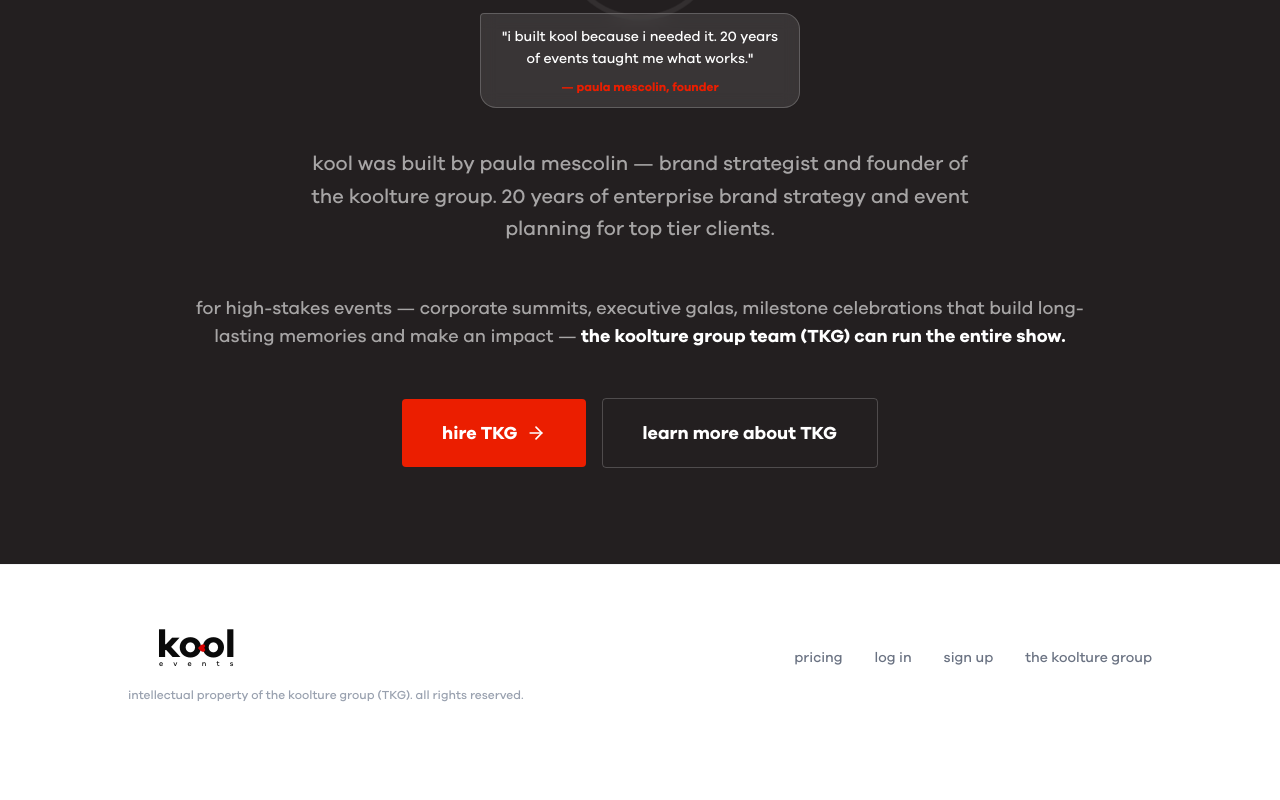
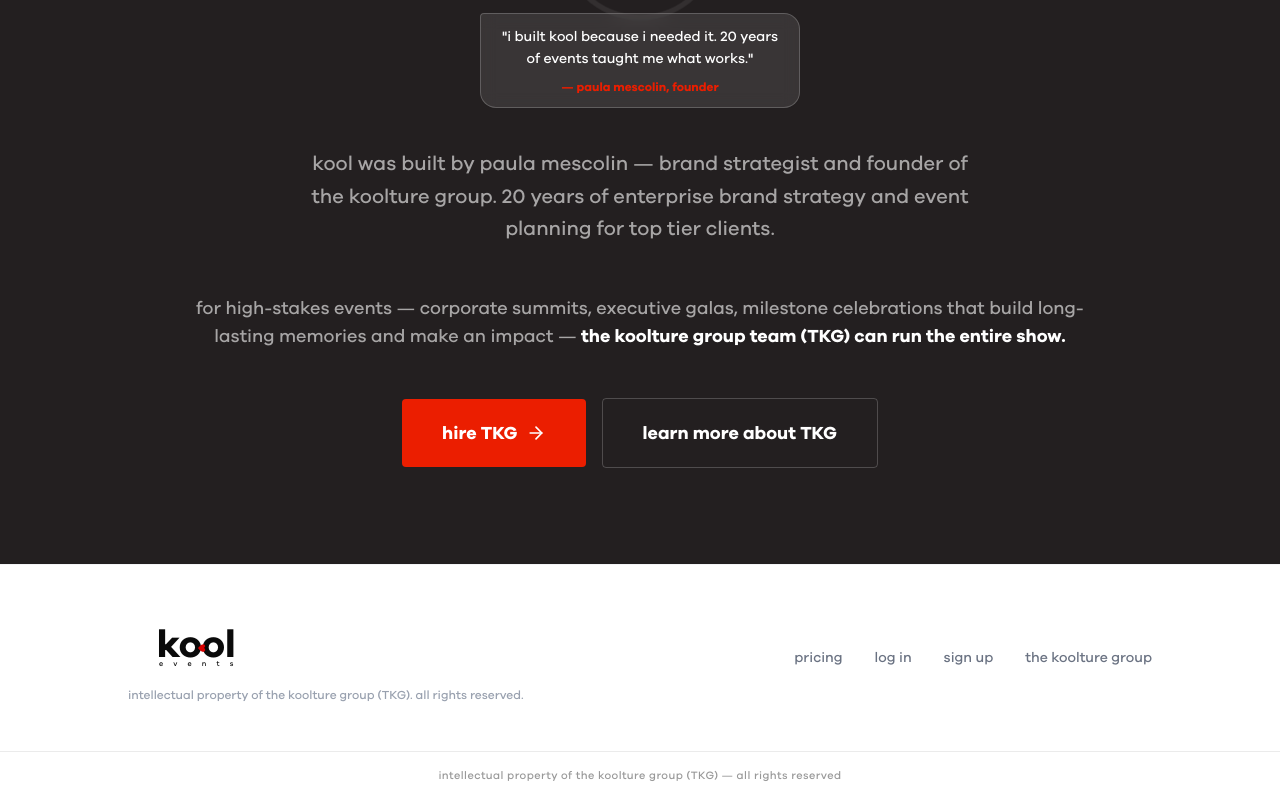
Before and after one commit to mrkoolbot/kool-app, a Next.js app: page / in a window 1280 px wide. Shown: the part 4157-4957 px from the top of the page. Before the commit the page ends 4908 px from the top, so only its background shows below. Built offline with nearby package versions, Linux system fonts and the light colour scheme.

Commit message:
feat: global footer — intellectual property of the koolture group (TKG) — all rights reserved

```diff
--- a/app/layout.tsx
+++ b/app/layout.tsx
@@ -54,7 +54,12 @@
 }) {
   return (
     <html lang="en">
-      <body className={`${galanoGrotesque.variable} font-galano`}>{children}</body>
+      <body className={`${galanoGrotesque.variable} font-galano`}>
+        {children}
+        <footer style={{ borderTop: "1px solid #EBEBEB", padding: "16px 24px", textAlign: "center", fontSize: "11px", color: "#999", letterSpacing: "0.04em" }}>
+          intellectual property of the koolture group (TKG) — all rights reserved
+        </footer>
+      </body>
     </html>
   );
 }
```
